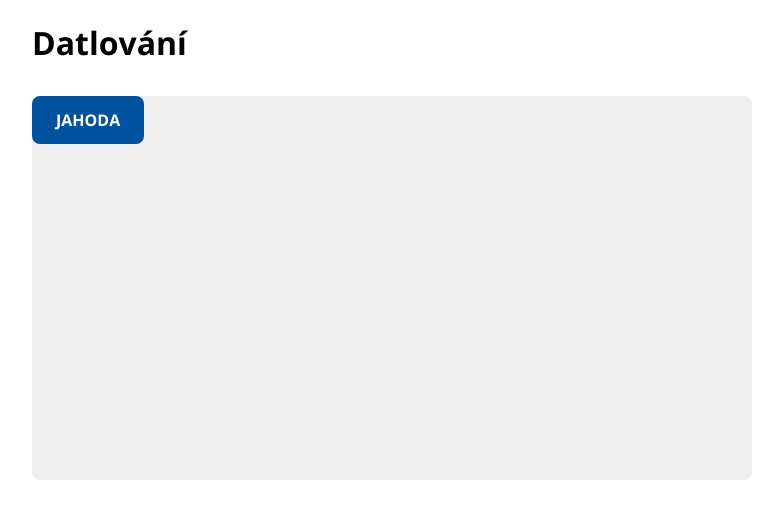
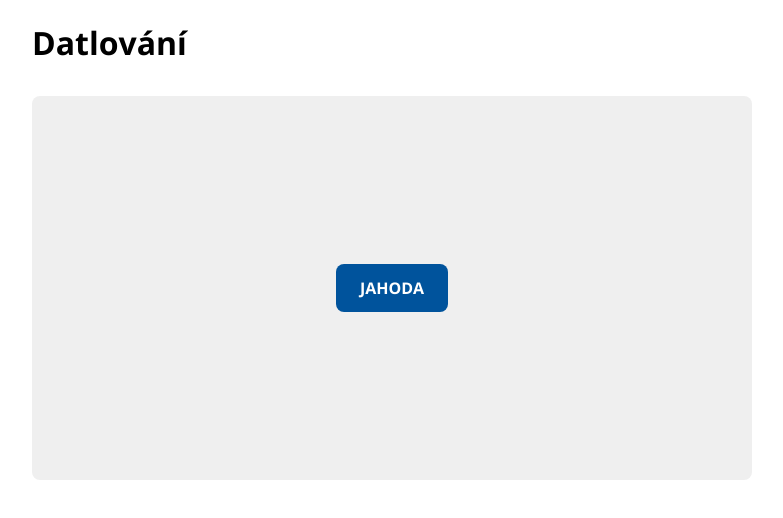
Before and after one commit to stitaks/datluj.cz, a React app: page / in a window 1280 px wide. Shown: the top 518 px of the page, without its empty margins (248-1031 px from the left). Built offline with nearby package versions, Linux system fonts and the light colour scheme.

Commit message:
Pole slova místo jednoho slova

```diff
--- a/src/components/Stage/index.jsx
+++ b/src/components/Stage/index.jsx
@@ -3,11 +3,11 @@ import Wordbox from '../Wordbox';
 import './style.css';
 
 const Stage = () => {
-  const [word, setWord] = useState('jahoda');
+  const [words, setWords] = useState(['jahoda']);
 
   return (
     <div className="stage">
-      <Wordbox word={word} />
+      {words.map((word) => <Wordbox word={word} key={word} />)}
     </div>
   );
 };
--- a/src/components/Stage/style.css
+++ b/src/components/Stage/style.css
@@ -1,7 +1,12 @@
 .stage {
   position: relative;
+  display: flex;
+  justify-content: space-around;
+  flex-wrap: wrap;
+  align-items: center;
   height: 384px;
+  padding: 16px;
+  margin: 32px auto;
   background-color: #efefef;
   border-radius: 8px;
-  margin: 2rem auto;
 }
--- a/src/components/Wordbox/style.css
+++ b/src/components/Wordbox/style.css
@@ -2,6 +2,7 @@
   display: inline-block;
   position: relative;
   padding: 16px 24px;
+  margin: 16px;
   background-color: #00539C;
   color: white;
   font-weight: bold;
```
